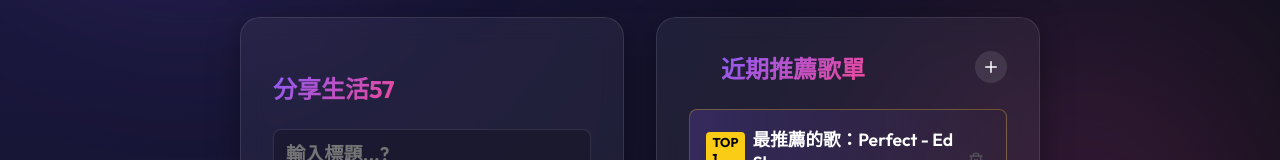
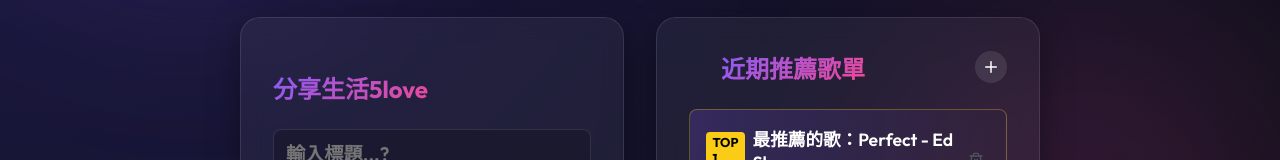
Before and after one commit to A852647976q/IntroduceWeb, a React (Vite) app: page / in a window 1280 px wide. Shown: the part 422-582 px from the top of the page. Built offline with nearby package versions, Linux system fonts and the light colour scheme.

Commit message:
Auto Deploy: 週二 2026/04/21 14:08:00.70

```diff
--- a/src/components/PostCreator.jsx
+++ b/src/components/PostCreator.jsx
@@ -45,7 +45,7 @@ export default function PostCreator() {
                 className="glass-card"
             >
                 <h2 style={{ marginBottom: '1.5rem', display: 'flex', alignItems: 'center', gap: '0.5rem' }}>
-                    <span className="gradient-text">分享生活57</span>
+                    <span className="gradient-text">分享生活5love</span>
                 </h2>
 
                 <form onSubmit={handleSubmit} style={{ display: 'flex', flexDirection: 'column', gap: '1rem' }}>
```
